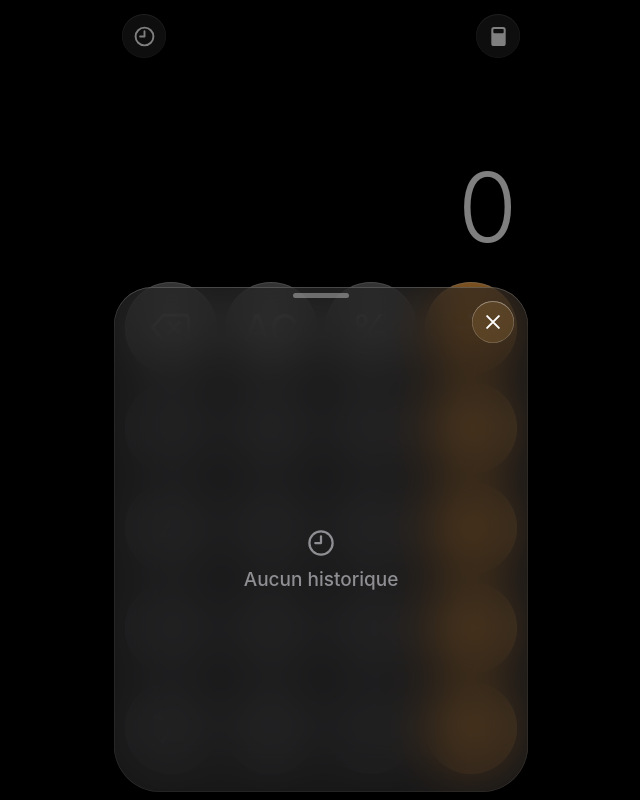
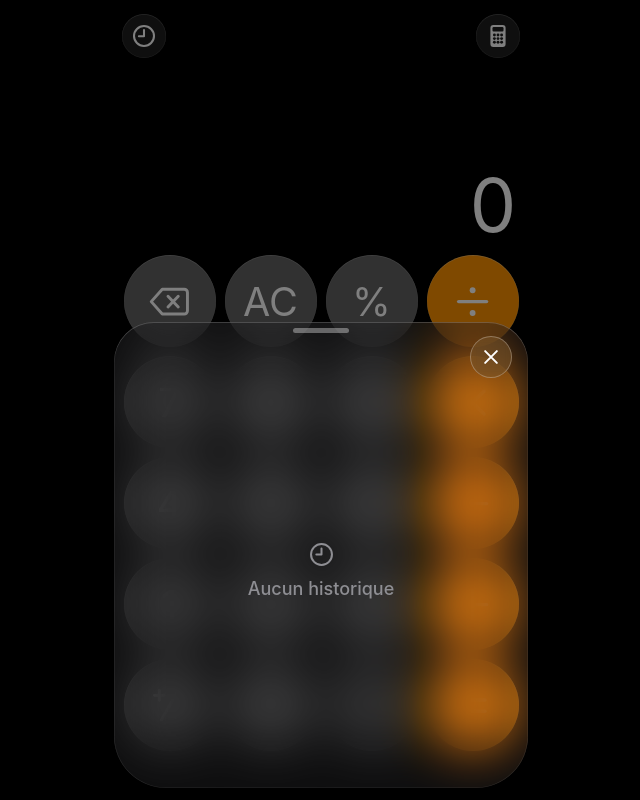
Before and after one commit to mic0121/calc, a plain HTML site: page index.html in a window 1280 px wide. Both pictures are taken after a click on the element 463 px from the left and 36 px from the top of the page. Shown: the whole page, without its empty margins (319-959 px from the left). Drawn offline with Linux system fonts and the light colour scheme.

Commit message:
Add files via upload

```diff
--- a/index.html
+++ b/index.html
@@ -13,54 +13,55 @@
 <title>Calculatrice</title>
 <style>
 :root{
-  --m:16px; --g:8px;
+  --m:16.3px; --g:9px;
+  --or:#f19937; --orD:#fbc98f;
   --k:min(calc((100vw - 2*var(--m) - 3*var(--g))/4), 92px);
   --safeT:env(safe-area-inset-top,0px); --safeB:env(safe-area-inset-bottom,0px);
   --font:-apple-system,"SF Pro Display","SF Pro Text","Helvetica Neue",Helvetica,Arial,sans-serif;
 }
 *{box-sizing:border-box;margin:0;padding:0;-webkit-tap-highlight-color:transparent;-webkit-user-select:none;user-select:none;-webkit-touch-callout:none}
-html,body{height:100%;background:#000;overflow:hidden;font-family:var(--font);color:#fff;touch-action:manipulation;overscroll-behavior:none}
-.screen{position:fixed;inset:0;}
+html,body{height:var(--appH,100%);background:#000;overflow:hidden;font-family:var(--font);color:#fff;touch-action:manipulation;overscroll-behavior:none}
+.screen{position:fixed;top:0;left:0;right:0;height:var(--appH,100%);}
+@supports (color:color(display-p3 1 1 1)){:root{--or:color(display-p3 .945 .6 .216);--orD:color(display-p3 .98 .79 .56)}}
 .hidden{display:none!important}
 
 /* ===== CALCULATRICE ===== */
 #calc{background:#000;display:flex;flex-direction:column;align-items:center}
 #calcInner{position:relative;width:100%;max-width:430px;height:100%;display:flex;flex-direction:column}
-.topbar{position:absolute;left:var(--m);right:var(--m);top:max(calc(var(--safeT) + 2px),14px);display:flex;justify-content:space-between;z-index:2}
-.tbtn{width:44px;height:44px;border-radius:50%;background:#1d1d1f;display:flex;align-items:center;justify-content:center;
-  box-shadow:inset 0 1px 0 rgba(255,255,255,.10),inset 0 0 0 .5px rgba(255,255,255,.10)}
-.tbtn svg{width:23px;height:23px}
-#display{flex:1;display:flex;flex-direction:column;justify-content:flex-end;align-items:flex-end;padding:0 18px 22px 18px;overflow:hidden}
-#exprLine{color:#8d8d92;font-size:30px;font-weight:400;line-height:1.2;white-space:nowrap;min-height:36px;max-width:100%;letter-spacing:.3px}
-#mainLine{color:#fff;font-size:68px;font-weight:300;line-height:1.08;white-space:nowrap;letter-spacing:-.5px;max-width:100%;font-variant-numeric:tabular-nums}
+.topbar{position:absolute;left:var(--m);right:var(--m);top:max(var(--safeT),14px);display:flex;justify-content:space-between;z-index:2}
+.tbtn{width:43.7px;height:43.7px;border-radius:50%;background:#1f1f1f;display:flex;align-items:center;justify-content:center;
+  box-shadow:inset 0 .8px 0 rgba(255,255,255,.16),inset 0 -.6px 0 rgba(255,255,255,.08),inset 0 0 0 .7px rgba(255,255,255,.07)}
+.tbtn svg{width:24px;height:24px}
+#display{flex:1;display:flex;flex-direction:column;justify-content:flex-end;align-items:flex-end;padding:0 19px 13.5px 19px;overflow:hidden}
+#exprLine{color:#8d8d92;font-size:30px;font-weight:400;line-height:1.15;white-space:nowrap;min-height:36px;max-width:100%;letter-spacing:.3px}
+#mainLine{color:#fff;font-size:65.5px;font-weight:400;line-height:1;white-space:nowrap;letter-spacing:0;max-width:100%;font-variant-numeric:tabular-nums}
 #keys{display:grid;grid-template-columns:repeat(4,var(--k));grid-auto-rows:var(--k);gap:var(--g);justify-content:center;
-  padding:0 var(--m) calc(var(--safeB) + 26px)}
+  padding:0 var(--m) calc(max(var(--safeB),20px) + 28.7px)}
 .key{border-radius:50%;display:flex;align-items:center;justify-content:center;font-size:calc(var(--k)*.43);font-weight:400;color:#fff;
-  background:#333335;transition:background .35s ease;
-  box-shadow:inset 0 1px 0 rgba(255,255,255,.10),inset 0 0 0 .6px rgba(255,255,255,.09)}
-.key.fn{background:linear-gradient(#686868,#5b5b5b);box-shadow:inset 0 1px 0 rgba(255,255,255,.22),inset 0 0 0 .6px rgba(255,255,255,.12)}
-.key.op{background:linear-gradient(#f3a03f,#ee9634);font-size:calc(var(--k)*.5);box-shadow:inset 0 1px 0 rgba(255,255,255,.28),inset 0 0 0 .6px rgba(255,255,255,.15)}
-.key.down{transition:none;background:#737373}
+  background:#353535;transition:background .35s ease;
+  box-shadow:inset 0 .8px 0 rgba(255,255,255,.12),inset 0 -.6px 0 rgba(255,255,255,.07),inset 0 0 0 .6px rgba(255,255,255,.05)}
+.key.fn{background:#626262;box-shadow:inset 0 .8px 0 rgba(255,255,255,.20),inset 0 -.6px 0 rgba(255,255,255,.10),inset 0 0 0 .6px rgba(255,255,255,.06)}
+.key.op{background:var(--or);font-size:calc(var(--k)*.5);box-shadow:inset 0 .8px 0 rgba(255,255,255,.30),inset 0 -.6px 0 rgba(255,255,255,.15),inset 0 0 0 .6px rgba(255,255,255,.08)}
+.key.down{transition:none;background:#6e6e6e}
 .key.fn.down{background:#d4d4d2}
-.key.op.down{background:#f9c98f}
+.key.op.down{background:var(--orD)}
 .key svg{width:calc(var(--k)*.47);height:calc(var(--k)*.47)}
 .key .txt{transform:translateY(1px)}
 
 /* historique */
-#histDim{position:absolute;inset:0;background:rgba(0,0,0,.5);z-index:5;opacity:0;transition:opacity .3s}
+#histDim{position:absolute;left:0;right:0;top:0;height:calc(var(--histTop,400px) + 30px);background:rgba(0,0,0,.5);z-index:5;opacity:0;transition:opacity .3s}
 #histDim.on{opacity:1}
-#hist{position:absolute;left:8px;right:8px;bottom:8px;top:calc(100% - var(--safeB) - 26px - 5*var(--k) - 3.4*var(--g));
-  border-radius:38px 38px 46px 46px;z-index:6;overflow:hidden;
-  background:rgba(38,38,40,.62);-webkit-backdrop-filter:blur(26px) saturate(140%);backdrop-filter:blur(26px) saturate(140%);
+#hist{position:absolute;left:8px;right:8px;bottom:12px;top:var(--histTop,400px);
+  border-radius:40px 40px 52px 52px;z-index:6;overflow:hidden;
+  background:rgba(42,42,44,.34);-webkit-backdrop-filter:blur(16px) saturate(85%);backdrop-filter:blur(16px) saturate(85%);backdrop-filter:blur(26px) saturate(140%);
   box-shadow:inset 0 1px 0 rgba(255,255,255,.14),inset 0 0 0 .6px rgba(255,255,255,.10);
   transform:translateY(105%);transition:transform .38s cubic-bezier(.2,.9,.25,1)}
 #hist.on{transform:translateY(0)}
 #hist .grab{position:absolute;top:6px;left:50%;width:56px;height:5px;margin-left:-28px;border-radius:3px;background:rgba(255,255,255,.35)}
-#histClose{position:absolute;top:14px;right:14px;width:42px;height:42px;border-radius:50%;display:flex;align-items:center;justify-content:center;
-  background:rgba(120,90,50,.45);box-shadow:inset 0 1px 0 rgba(255,255,255,.25),inset 0 0 0 .6px rgba(255,255,255,.25)}
+#histClose{position:absolute;top:14px;right:16px;width:42px;height:42px;border-radius:50%;display:flex;align-items:center;justify-content:center;background:rgba(140,95,40,.45);-webkit-backdrop-filter:blur(6px);backdrop-filter:blur(6px);box-shadow:inset 0 0 0 1px rgba(255,255,255,.28)}
 #histClose svg{width:18px;height:18px}
-#histEmpty{position:absolute;inset:0;display:flex;flex-direction:column;align-items:center;justify-content:center;color:#8e8e93;font-size:19px;font-weight:500;gap:10px;padding-top:40px}
-#histEmpty svg{width:30px;height:30px}
+#histEmpty{position:absolute;inset:0;display:flex;flex-direction:column;align-items:center;justify-content:center;color:#8e8e93;font-size:18px;font-weight:500;gap:10px;padding-top:30px}
+#histEmpty svg{width:27px;height:27px}
 #histList{position:absolute;inset:66px 22px 24px 22px;overflow-y:auto;text-align:right}
 #histList .day{color:#8e8e93;font-size:15px;font-weight:600;text-align:left;margin:4px 0 8px}
 #histList .it{padding:8px 0;border-bottom:.5px solid rgba(255,255,255,.12)}
@@ -134,10 +135,10 @@ html,body{height:100%;background:#000;overflow:hidden;font-family:var(--font);co
  <div id="calcInner">
   <div class="topbar">
     <div class="tbtn" id="btnHist" aria-label="Historique">
-      <svg viewBox="0 0 24 24" fill="none" stroke="#fff" stroke-width="2" stroke-linecap="round" stroke-linejoin="round"><circle cx="12" cy="12" r="9.3"/><path d="M12 6.6V12H7.4"/></svg>
+      <svg viewBox="0 0 24 24" fill="none" stroke="#fff" stroke-width="2.05" stroke-linecap="round" stroke-linejoin="round"><circle cx="12" cy="12" r="10"/><path d="M12 6.1V12.2H6.9"/></svg>
     </div>
     <div class="tbtn" id="btnMode" aria-label="Mode">
-      <svg viewBox="0 0 24 24" fill="#fff"><path d="M7.2 2h9.6A2.7 2.7 0 0 1 19.5 4.7v14.6A2.7 2.7 0 0 1 16.8 22H7.2a2.7 2.7 0 0 1-2.7-2.7V4.7A2.7 2.7 0 0 1 7.2 2Zm.3 2.1a.9.9 0 0 0-.9.9v2.6c0 .5.4.9.9.9h9a.9.9 0 0 0 .9-.9V5a.9.9 0 0 0-.9-.9h-9Z"/><circle cx="8.3" cy="11.6" r="1.25"/><circle cx="12" cy="11.6" r="1.25"/><circle cx="15.7" cy="11.6" r="1.25"/><circle cx="8.3" cy="15.1" r="1.25"/><circle cx="12" cy="15.1" r="1.25"/><circle cx="15.7" cy="15.1" r="1.25"/><circle cx="8.3" cy="18.6" r="1.25"/><circle cx="12" cy="18.6" r="1.25"/><circle cx="15.7" cy="18.6" r="1.25"/></svg>
+      <svg viewBox="0 0 24 24"><rect x="4.4" y="1" width="15.2" height="22" rx="3" fill="#fff"/><rect x="6.5" y="3.1" width="11" height="4.4" rx="1.1" fill="#1f1f1f"/><circle cx="8.4" cy="11" r="1.45" fill="#1f1f1f"/><circle cx="12" cy="11" r="1.45" fill="#1f1f1f"/><circle cx="15.6" cy="11" r="1.45" fill="#1f1f1f"/><circle cx="8.4" cy="14.6" r="1.45" fill="#1f1f1f"/><circle cx="12" cy="14.6" r="1.45" fill="#1f1f1f"/><circle cx="15.6" cy="14.6" r="1.45" fill="#1f1f1f"/><circle cx="8.4" cy="18.2" r="1.45" fill="#1f1f1f"/><circle cx="12" cy="18.2" r="1.45" fill="#1f1f1f"/><circle cx="15.6" cy="18.2" r="1.45" fill="#1f1f1f"/></svg>
     </div>
   </div>
   <div id="display">
@@ -315,14 +316,14 @@ function fit(el,base){
   el.style.fontSize=base+'px';const max=el.parentNode.clientWidth-36;let fs=base;
   while(el.scrollWidth>max&&fs>22){fs-=2;el.style.fontSize=fs+'px'}
 }
-function mainBase(){return Math.min(96,Math.round(window.innerWidth*0.215))}
+function mainBase(){return Math.min(74,window.innerWidth*0.163)}
 let peeking=false;
 function render(){
   if(peeking)return;
   if(justEval){mainLine.textContent=fmtNum(lastResult);}
   else{mainLine.textContent=expr.length?exprToStr(expr):'0';}
   if(!justEval)exprLine.textContent='';
-  $('#acTxt').textContent='AC';
+  $('#acTxt').textContent=(justEval||expr.length)?'C':'AC';
   fit(mainLine,mainBase());fit(exprLine,30);
 }
 function lastTok(){return expr[expr.length-1]}
@@ -634,9 +635,18 @@ $('#fileIn').addEventListener('change',e=>{
   };im.src=r.result};r.readAsDataURL(f);e.target.value='';
 });
 
+/* ---------- Hauteur réelle (iOS 26 raccourcit les web apps) ---------- */
+function setH(){
+  let h=window.innerHeight;
+  const portrait=window.innerWidth<window.innerHeight;
+  if(navigator.standalone&&portrait&&Math.abs(screen.width-window.innerWidth)<3&&screen.height>h)h=screen.height;
+  document.documentElement.style.setProperty('--appH',h+'px');
+  requestAnimationFrame(()=>{const k=$('#keys');if(k)document.documentElement.style.setProperty('--histTop',(k.offsetTop+67)+'px')});
+}
+setH();window.addEventListener('resize',()=>{setH();render()});
+window.addEventListener('orientationchange',()=>setTimeout(setH,300));
 /* ---------- Démarrage ---------- */
 buildPad();render();
-window.addEventListener('resize',render);
 if(T.phase==='lock'){T.attempts=T.code?1:0;showLock()}
 document.addEventListener('gesturestart',e=>e.preventDefault());
 document.addEventListener('touchmove',e=>{if(!e.target.closest('#settings,#histList'))e.preventDefault()},{passive:false});
```
